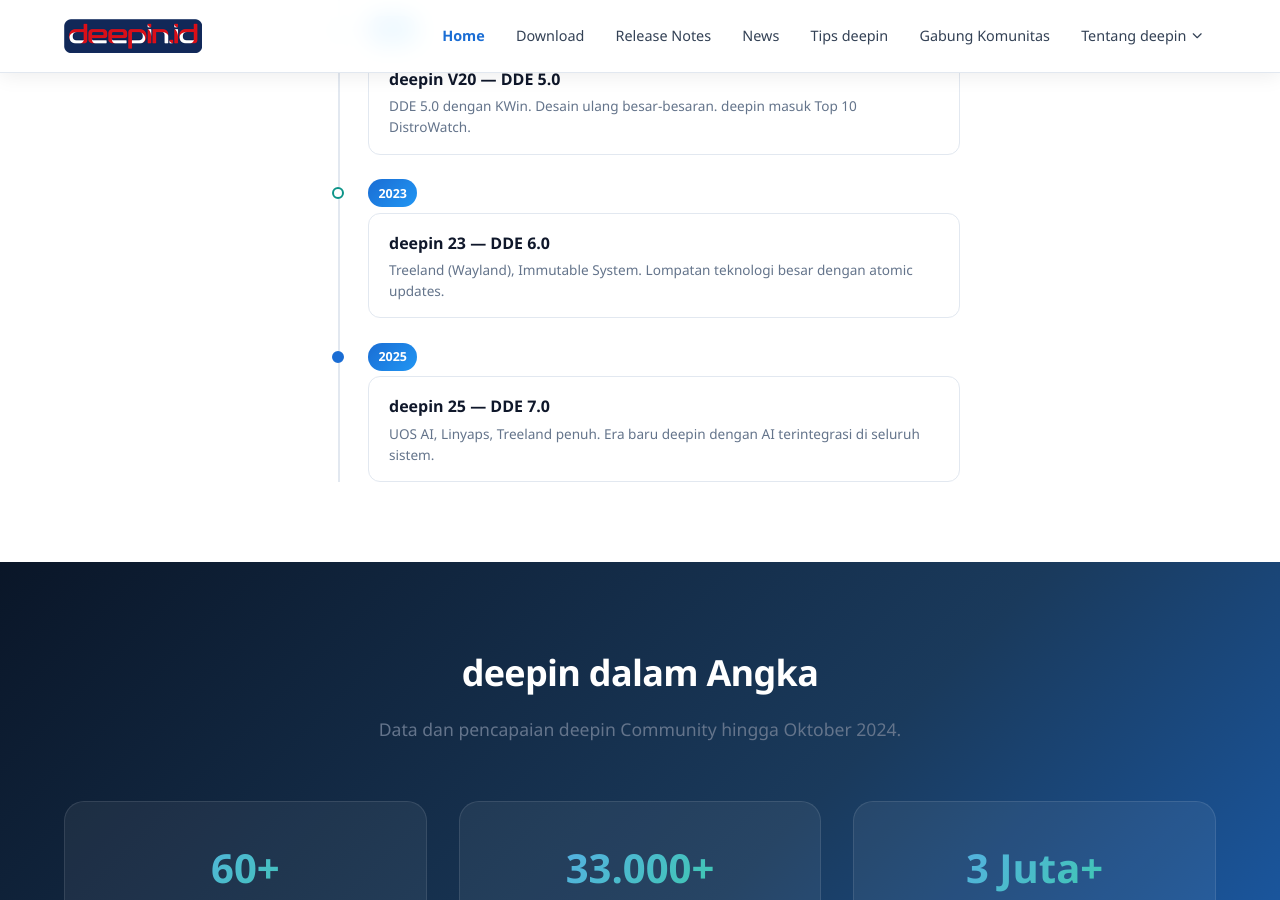
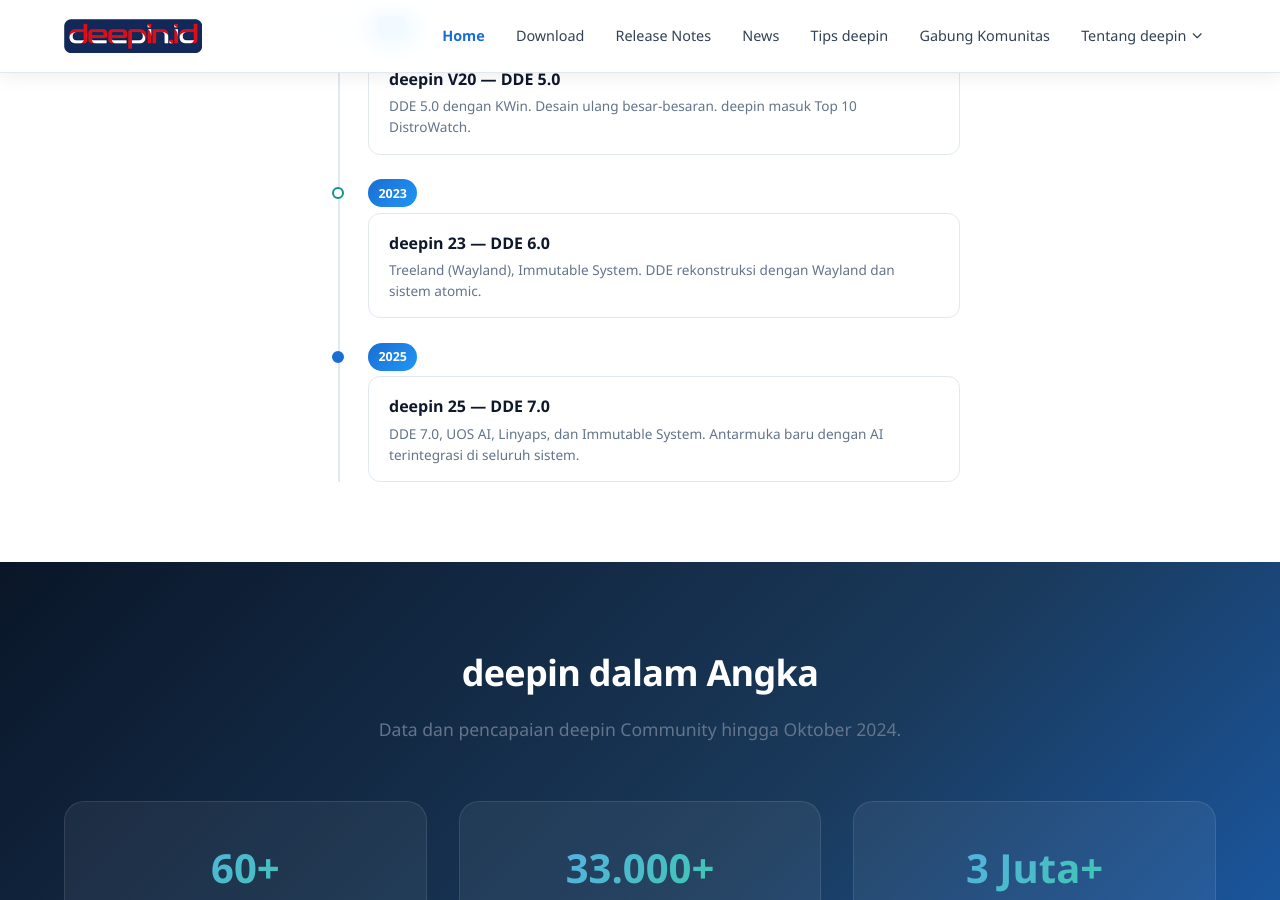
Before and after one commit to deepin-Indonesia/home-site, a Jekyll site: the page built from index.md, in a window 1280 px wide and 900 px high, scrolled down 4591 px. Built offline with Jekyll 4.4.1, drawn with Linux system fonts in a browser that asks for light colours.

Commit message:
Fix timeline: hapus klaim tidak ada di PDF (Treeland penuh, atomic updates)

```diff
--- a/index.md
+++ b/index.md
@@ -213,7 +213,7 @@ permalink: /
         <div class="timeline-dot"></div>
         <div class="timeline-content">
           <h3>deepin 23 — DDE 6.0</h3>
-          <p>Treeland (Wayland), Immutable System. Lompatan teknologi besar dengan atomic updates.</p>
+          <p>Treeland (Wayland), Immutable System. DDE rekonstruksi dengan Wayland dan sistem atomic.</p>
         </div>
       </div>
       <div class="timeline-item">
@@ -221,7 +221,7 @@ permalink: /
         <div class="timeline-dot"></div>
         <div class="timeline-content">
           <h3>deepin 25 — DDE 7.0</h3>
-          <p>UOS AI, Linyaps, Treeland penuh. Era baru deepin dengan AI terintegrasi di seluruh sistem.</p>
+          <p>DDE 7.0, UOS AI, Linyaps, dan Immutable System. Antarmuka baru dengan AI terintegrasi di seluruh sistem.</p>
         </div>
       </div>
     </div>
```
